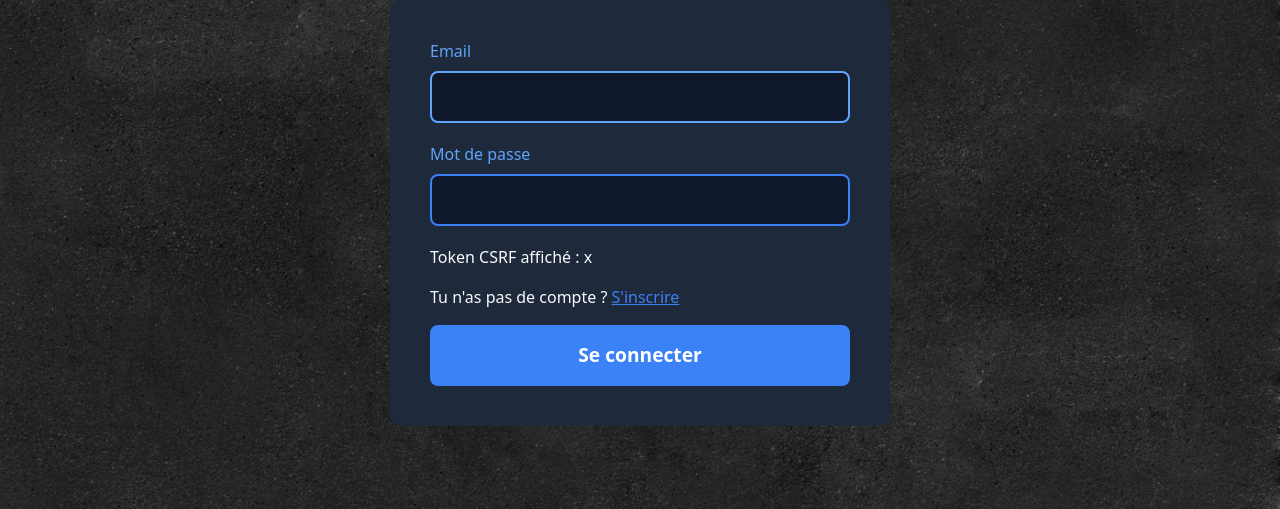
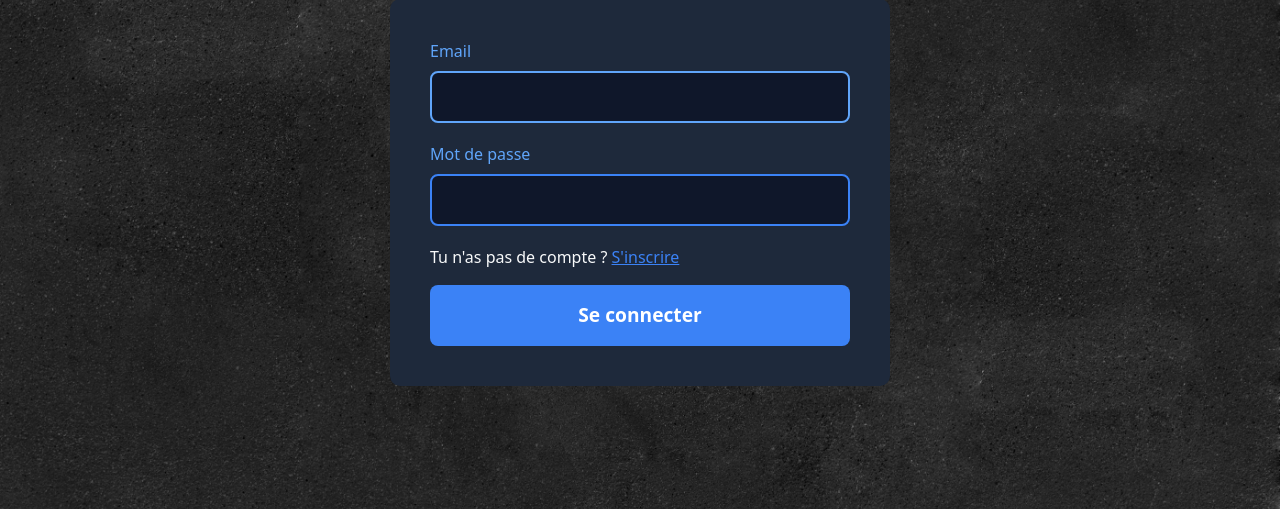
Before and after one commit to JulesFouquet/Esportify, a Symfony app: template templates/security/login.html.twig in a window 1280 px wide. Shown: the part 201-710 px from the top of the page. Run offline with Twig, Linux system fonts and the light colour scheme; the template is opened without the code that fills it, so the values that code supplies are empty; some libraries are stand-ins or nearby versions.

Commit message:
Fixe login pour Heroku

```diff
--- a/templates/security/login.html.twig
+++ b/templates/security/login.html.twig
@@ -26,8 +26,6 @@
 		<input type="password" name="password" id="inputPassword" autocomplete="current-password" required>
 
 		<input type="hidden" name="_csrf_token" value="{{ csrf_token('authenticate') }}">
-		<p>Token CSRF affiché :
-			{{ csrf_token('authenticate') }}</p>
 		<p>
 			Tu n'as pas de compte ?
 			<a href="{{ path('app_register') }}">S'inscrire</a>
```
